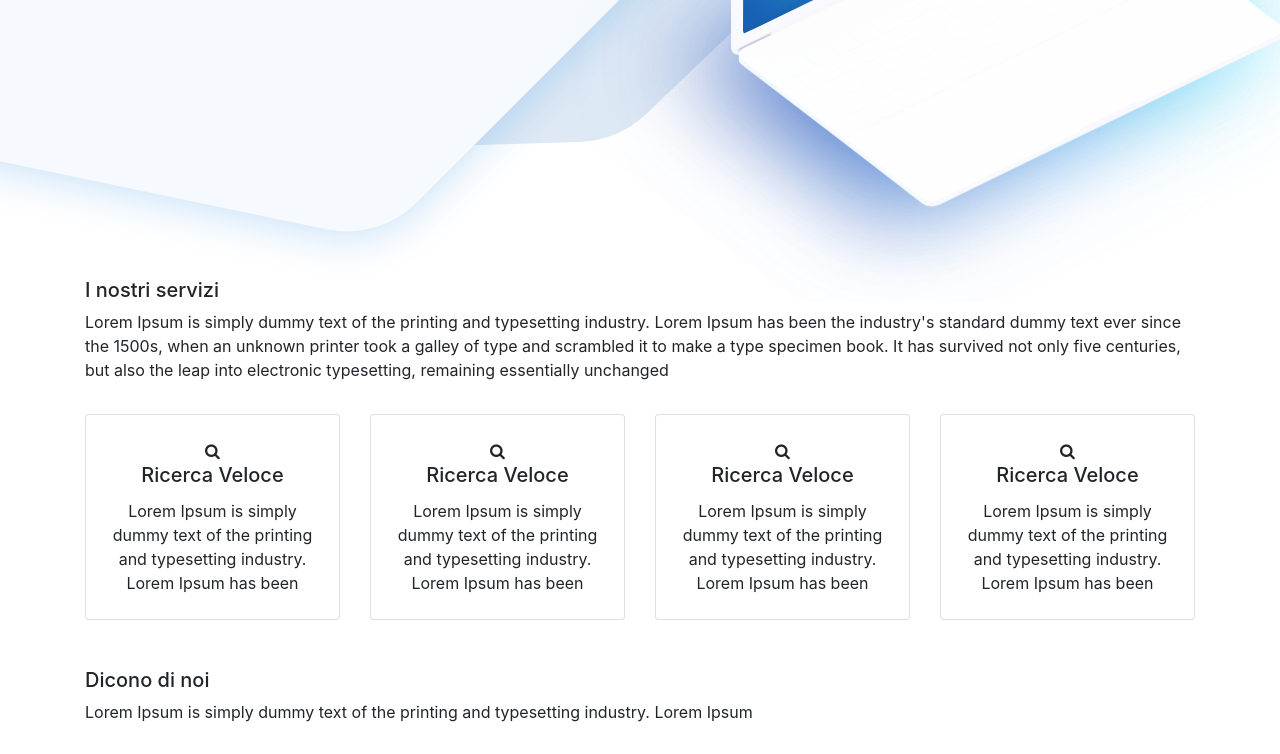
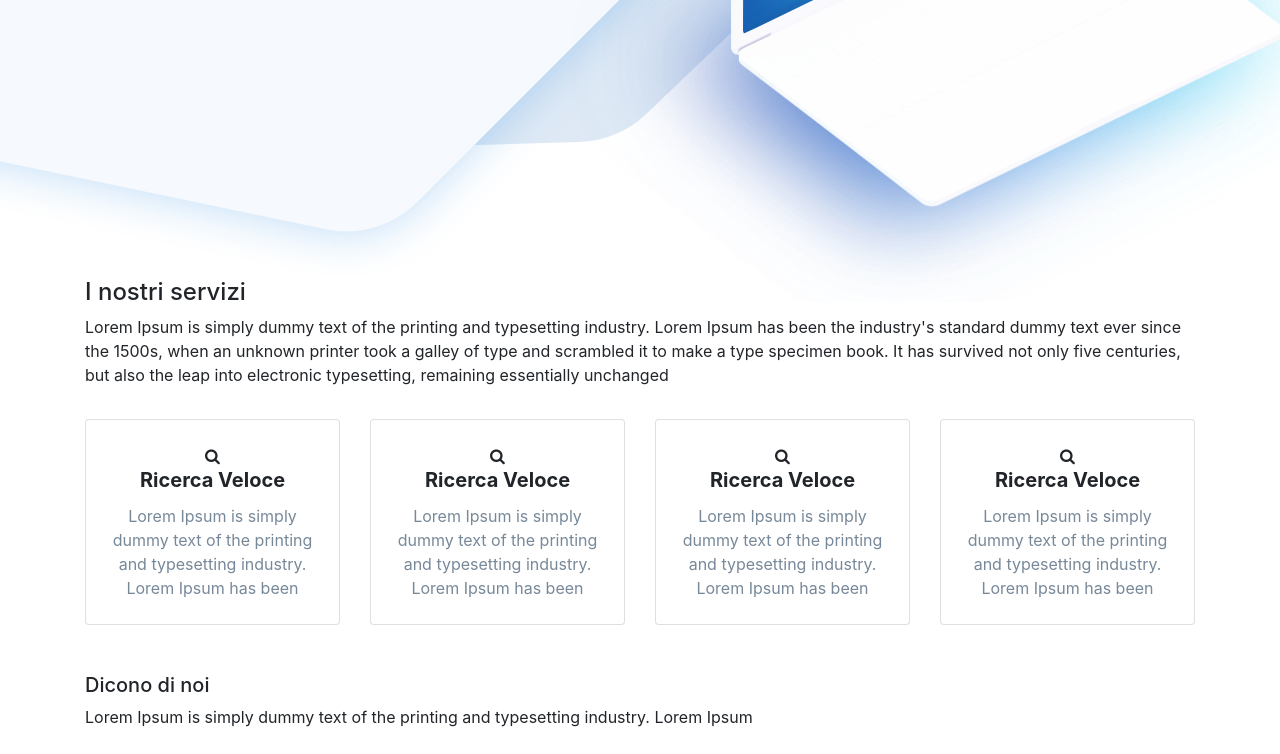
Before and after one commit to gianlucabaldin/static_layout, a plain HTML site: page index.html in a window 1280 px wide. Shown: the part 472-1226 px from the top of the page. Drawn offline with nearby package versions, Linux system fonts and the light colour scheme.

Commit message:
fixed card font style

```diff
--- a/index.html
+++ b/index.html
@@ -48,7 +48,7 @@
       </div>
       <div class="row">
         <div class="col">
-          <h5>I nostri servizi</h5>
+          <h4>I nostri servizi</h4>
           <p>
             Lorem Ipsum is simply dummy text of the printing and typesetting
             industry. Lorem Ipsum has been the industry's standard dummy text
--- a/main.css
+++ b/main.css
@@ -49,6 +49,14 @@ body {
   border: 3px solid aquamarine;
 }
 
+.card-title {
+  font-weight: bold;
+}
+
+.card-text {
+  color: lightslategrey;
+}
+
 .footer {
   margin-top: 150px;
 }
```
